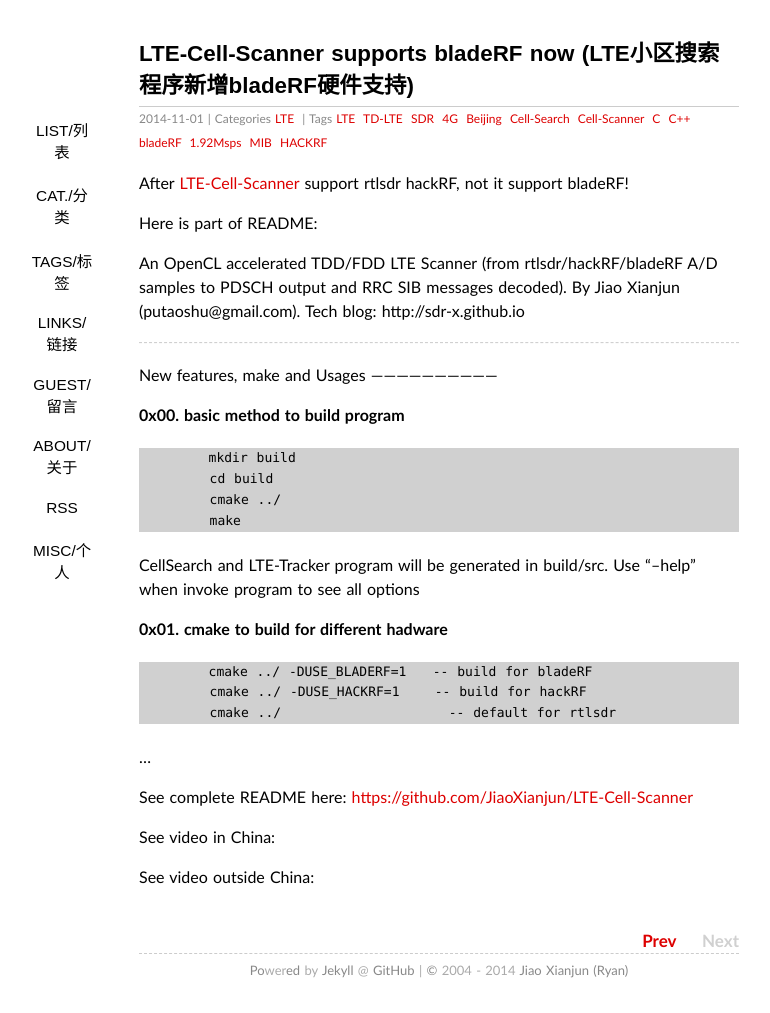
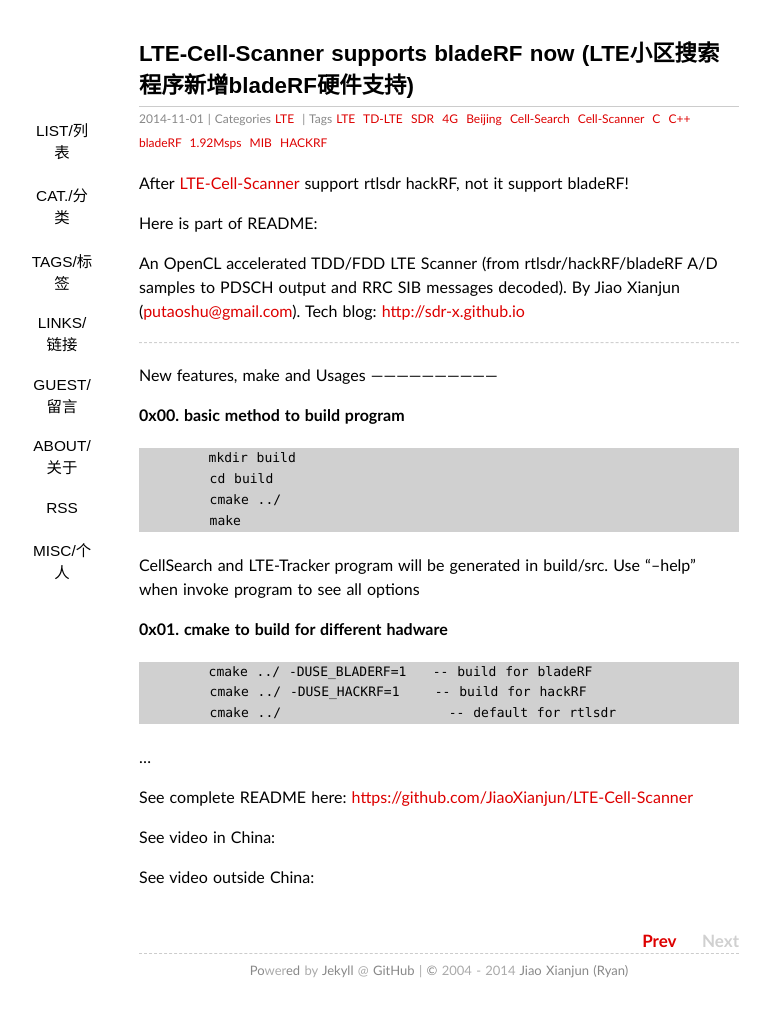
Before and after one commit to sdr-x/sdr-x.github.io, a Jekyll site: the page built from _posts/2014-11-01-LTE-Cell-Scanner supports bladeRF now (LTE小区搜索程序新增bladeRF硬件支持).md, in a window 1280 px wide. Shown: the whole page, without its empty margins (201-971 px from the left). Built offline with Jekyll 4.4.1, drawn with Linux system fonts in a browser that asks for light colours; some web fonts are replaced; Markdown is read by kramdown in place of the engine named in the settings; comment, search, counter and statistics services are not loaded; part of the change alters nothing that is shown.

```diff
--- a/_posts/2014-11-01-LTE-Cell-Scanner supports bladeRF now (LTE小区搜索程序新增bladeRF硬件支持).md
+++ b/_posts/2014-11-01-LTE-Cell-Scanner supports bladeRF now (LTE小区搜索程序新增bladeRF硬件支持).md
@@ -11,7 +11,7 @@ After [LTE-Cell-Scanner](https://github.com/JiaoXianjun/LTE-Cell-Scanner) suppor
 
 Here is part of README:
 
-An OpenCL accelerated TDD/FDD LTE Scanner (from rtlsdr/hackRF/bladeRF A/D samples to PDSCH output and RRC SIB messages decoded). By Jiao Xianjun (putaoshu@gmail.com). Tech blog: http://sdr-x.github.io
+An OpenCL accelerated TDD/FDD LTE Scanner (from rtlsdr/hackRF/bladeRF A/D samples to PDSCH output and RRC SIB messages decoded). By Jiao Xianjun ([putaoshu@gmail.com](mailto:putaoshu@gmail.com)). Tech blog: [http://sdr-x.github.io](http://sdr-x.github.io)
 
 ------------------------------
 New features, make and Usages
```
